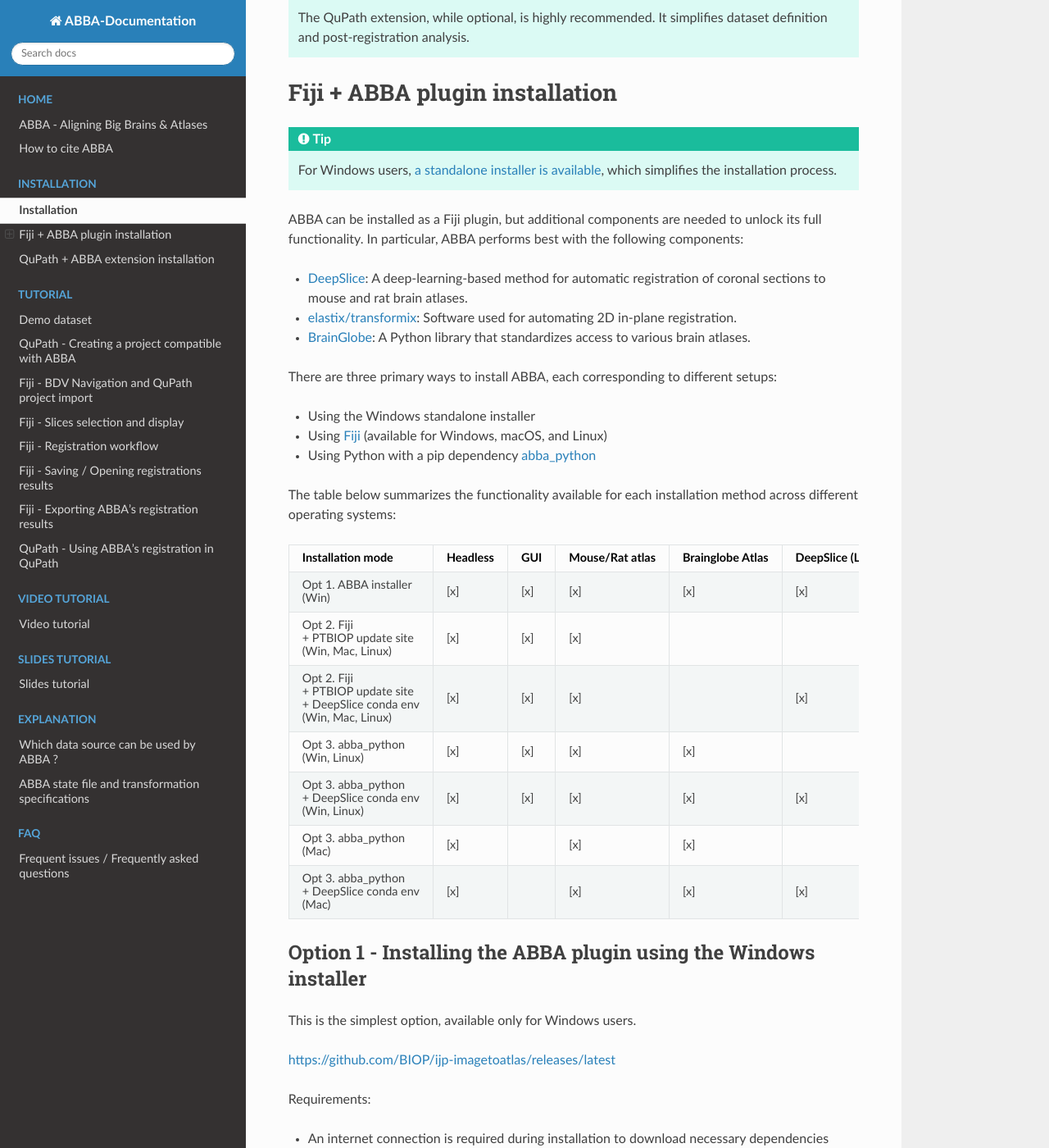
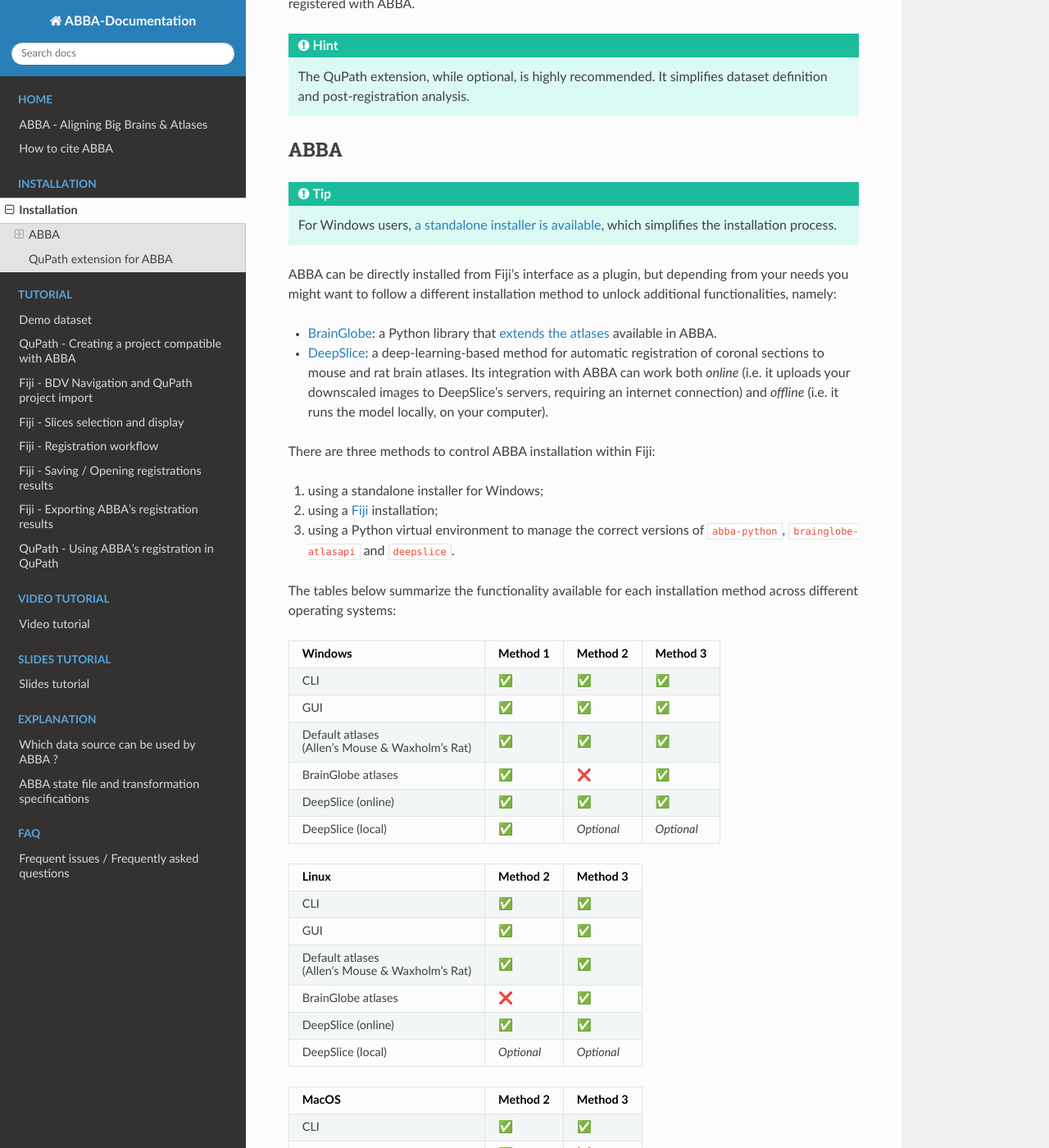
Before and after one commit to BIOP/abba-documentation, a Sphinx documentation site: the page built from docs/source/installation/installation.md, in a window 1280 px wide and 1400 px high, scrolled down 263 px. Shown: the whole window at 82% size. Built offline with Sphinx 7.4.7 and the Read the Docs theme 3.1.0, drawn with Linux system fonts in a browser that asks for light colours; some of the changed text lies outside the part shown.

Commit message:
revisit installation instructions

````diff
--- a/docs/source/installation/installation.md
+++ b/docs/source/installation/installation.md
@@ -1,126 +1,145 @@
 # Installation
 
-ABBA comprises a Fiji plugin, an extension for QuPath, and external software for automating the registration process.
+ABBA is an application offering both a graphic user interface (_GUI_) and a command line interface (_CLI_) that works as _plugin_ of [Fiji](https://fiji.sc/), a common image-processing software used in health sciences.
+
+In addition, we also offer a [QuPath](https://qupath.github.io/) extension that helps importing the region annotations that were registered with ABBA.
 
 :::{hint}
 The QuPath extension, while optional, is highly recommended. It simplifies dataset definition and post-registration analysis.
 :::
 
-# Fiji + ABBA plugin installation
+## ABBA
 
 :::{tip} For Windows users, [a standalone installer is available](https://github.com/BIOP/ijp-imagetoatlas/releases/), which simplifies the installation process.
 :::
 
-ABBA can be installed as a Fiji plugin, but additional components are needed to unlock its full functionality. In particular, ABBA performs best with the following components:
+ABBA can be directly installed from Fiji's interface as a plugin, but depending from your needs you might want to follow a different installation method to unlock additional functionalities, namely:
 
-* [DeepSlice](https://www.deepslice.com.au/): A deep-learning-based method for automatic registration of coronal sections to mouse and rat brain atlases.
-* [elastix/transformix](https://github.com/SuperElastix/elastix): Software used for automating 2D in-plane registration.
-* [BrainGlobe](https://brainglobe.info/about.html): A Python library that standardizes access to various brain atlases.
+<!-- * [elastix/transformix](https://github.com/SuperElastix/elastix): Software used for automating 2D in-plane registration. -->
+* [BrainGlobe](https://brainglobe.info/about.html): a Python library that [extends the atlases](https://brainglobe.info/documentation/brainglobe-atlasapi/index.html#atlases-available) available in ABBA.
+* [DeepSlice](https://www.deepslice.com.au/): a deep-learning-based method for automatic registration of coronal sections to mouse and rat brain atlases. Its integration with ABBA can work both _online_ (i.e. it uploads your downscaled images to DeepSlice's servers, requiring an internet connection) and _offline_ (i.e. it runs the model locally, on your computer).
 
-There are three primary ways to install ABBA, each corresponding to different setups:
-* Using the Windows standalone installer
-* Using [Fiji](https://fiji.sc/) (available for Windows, macOS, and Linux)
-* Using Python with a pip dependency [abba_python](https://pypi.org/project/abba-python/)
+There are three methods to control ABBA installation within Fiji:
+1. using a standalone installer for Windows;
+2. using a [Fiji](https://fiji.sc/) installation;
+3. using a Python virtual environment to manage the correct versions of [`abba-python`](https://pypi.org/project/abba-python/), [`brainglobe-atlasapi`](https://pypi.org/project/brainglobe-atlasapi/) and [`deepslice`](https://pypi.org/project/DeepSlice/).
 
-The table below summarizes the functionality available for each installation method across different operating systems:
+The tables below summarize the functionality available for each installation method across different operating systems:
 
-| Installation mode                                                                       | Headless | GUI | Mouse/Rat atlas | Brainglobe Atlas | DeepSlice (Local) |
-|-----------------------------------------------------------------------------------------|----------|-----|-----------------|------------------|-------------------|
-| Opt 1. ABBA installer <br/>(Win)                                                        | [x]      | [x] | [x]             | [x]              | [x]               |
-| Opt 2. Fiji <br/>+ PTBIOP update site <br/>(Win, Mac, Linux)                            | [x]      | [x] | [x]             |                  |                   |
-| Opt 2. Fiji <br/>+ PTBIOP update site <br/>+ DeepSlice conda env <br/>(Win, Mac, Linux) | [x]      | [x] | [x]             |                  | [x]               |
-| Opt 3. abba_python <br/>(Win, Linux)                                                    | [x]      | [x] | [x]             | [x]              |                   |
-| Opt 3. abba_python <br/>+ DeepSlice conda env <br/>(Win, Linux)                         | [x]      | [x] | [x]             | [x]              | [x]               |
-| Opt 3. abba_python <br/>(Mac)                                                           | [x]      |     | [x]             | [x]              |                   |
-| Opt 3. abba_python <br/>+ DeepSlice conda env <br/>(Mac)                                | [x]      |     | [x]             | [x]              | [x]               |
+| Windows                                             | Method 1 | Method 2   | Method 3   |
+|-----------------------------------------------------|----------|------------|------------|
+| CLI                                                 | ✅       | ✅         | ✅         |
+| GUI                                                 | ✅       | ✅         | ✅         |
+| Default atlases<br/>(Allen's Mouse & Waxholm's Rat) | ✅       | ✅         | ✅         |
+| BrainGlobe atlases                                  | ✅       | ❌         | ✅         |
+| DeepSlice (online)                                  | ✅       | ✅         | ✅         |
+| DeepSlice (local)                                   | ✅       | _Optional_ | _Optional_ |
 
-## Option 1 - Installing the ABBA plugin using the Windows installer
+| Linux                                               | Method 2   | Method 3   |
+|-----------------------------------------------------|------------|------------|
+| CLI                                                 | ✅         | ✅         |
+| GUI                                                 | ✅         | ✅         |
+| Default atlases<br/>(Allen's Mouse & Waxholm's Rat) | ✅         | ✅         |
+| BrainGlobe atlases                                  | ❌         | ✅         |
+| DeepSlice (online)                                  | ✅         | ✅         |
+| DeepSlice (local)                                   | _Optional_ | _Optional_ |
 
-This is the simplest option, available only for Windows users.
+| MacOS                                               | Method 2   | Method 3   |
+|-----------------------------------------------------|------------|------------|
+| CLI                                                 | ✅         | ✅         |
+| GUI                                                 | ✅         | ❌         |
+| Default atlases<br/>(Allen's Mouse & Waxholm's Rat) | ✅         | ✅         |
+| BrainGlobe atlases                                  | ❌         | ✅         |
+| DeepSlice (online)                                  | ✅         | ✅         |
+| DeepSlice (local)                                   | _Optional_ | _Optional_ |
 
-[https://github.com/BIOP/ijp-imagetoatlas/releases/latest](https://github.com/BIOP/ijp-imagetoatlas/releases/latest)
+_NOTE_: a internet connection is required during the installation.
 
-Requirements:
+### Method 1 - Windows installer
 
-* An internet connection is required during installation to download necessary dependencies from PyPI, including [deepslice](https://pypi.org/project/DeepSlice/), [abba-python](https://pypi.org/project/abba-python/), and [brainglobe-api](https://pypi.org/project/brainglobe-atlasapi/).
-* The first time you run ABBA, you will need to download the atlas you intend to use.
+Windows users can use an [automatic installer](https://github.com/BIOP/ijp-imagetoatlas/releases/latest) that sets everything up into an installation with all optional features enabled. This is the simplest solution, albeit the one receiving updates the least frequently.
 
-## Option 2 - Installing the ABBA plugin in Fiji
+### Method 2 - Fiji plugin manager
 
-### Step 1. Download and install Fiji
-If Fiji is not already installed, download and install it from [fiji.sc](https://fiji.sc/).
+This method gets updates the fastest, and they can be installed directly using Fiji's Updater (i.e., `Help > Update...`).
 
-### Step 2. Activate the PTBIOP update site
-* Click `Help > Update... > Manage update sites`
-* Check the box for `PTBIOP`
-* Click `Apply and close` then `Apply changes`
-* Restart Fiji
+#### Step 1. Download and install Fiji
+If Fiji is not already installed, download it from [fiji.sc](https://fiji.sc/) and install it.
 
-### Step 3. (Optional) Activate the OMERO 5.5-5.6 update site
-* Click `Help > Update... > Manage update sites`
-* Tick the checkbox `OMERO 5.5-5.6`
-* Click `Apply and close` then `Apply changes`
-* Restart Fiji
+#### Step 2. Add necessary update site
+* click `Help > Update... > Manage update sites`;
+* tick the checkbox `PTBIOP`;
+* _optional_: tick the checkbox `OMERO 5.5-5.6`\
+This step is necessary only if you want to use ABBA on images saved on an [OMERO server](https://www.openmicroscopy.org/omero/);
+* click `Apply and close` then `Apply changes`;
+* restart Fiji.
 
-### Step 4. Install elastix/transformix
+#### Step 3. Install elastix/transformix
 
-ABBA relies on  [elastix](https://github.com/SuperElastix/elastix) for 2D in-plane registration. Elastix is independent of Fiji and must be installed separately.
-* Download [elastix version 5.2.0](https://github.com/SuperElastix/elastix/releases/tag/5.2.0) for your operating system.
-* Extract it to a convenient location (`C:` on Windows, `Applications` on macOS).
+[elastix](https://elastix.dev/), a toolbox for 2D in-plane registration, is an indipendent program that is executed by ABBA under the hood in order to apply affine and spline transformations to the images.
 
-#### Windows
-Install [Visual C++ redistributable](https://learn.microsoft.com/en-us/cpp/windows/latest-supported-vc-redist?view=msvc-170), (choose `vc_redist.x64.exe` for a 64-bit system).
+* download [elastix version 5.2.0](https://github.com/SuperElastix/elastix/releases/tag/5.2.0) for your operating system;
+* extract it to a convenient location (e.g., `C:\` on Windows, `/opt/` on Linux, `Applications` on MacOS).
+
+##### Windows
+Download [Visual C++ redistributable](https://learn.microsoft.com/en-us/cpp/windows/latest-supported-vc-redist?view=msvc-170) (`vc_redist.x64.exe` for 64-bit systems) and install it.
 
 :::{warning}
 If you are updating Fiji and switch from elastix 5.0.1 to elastix 5.2.0, make sure you have the latest version installed. Otherwise elastix will not work.
 :::
 
-#### Mac
+##### Linux
+No special steps are required.
+
+##### MacOS
 Since macOS treats elastix and transformix as software from "unknown developers," you need to [create security exceptions](https://support.apple.com/en-hk/guide/mac-help/mh40616/mac) for both executables to bypass repeated warnings.
 
-#### Linux
-No special steps are required.
+#### Step 5. Set elastix paths in Fiji
 
-### Step 5. Set `elastix` and `transformix` Paths in Fiji
-* Run Fiji and execute `Plugins › BIOP › Set and Check Wrappers`.
-* Specify the paths for the elastix and transformix executables. For instance:
+Now you have to tell Fiji where to find your installation of `elastix` and `transformix` by clicking on `Plugins › BIOP › Elastix > Test elastix`. When asked, specify the paths of `elastix` and `transformix` executables. For instance:
 
 ![Setting elastix and transformix path in Fiji](../assets/img/fiji_elastix_transformix_path.png)
 
-You should see confirmation messages like:
+In Fiji's console (`Window > Console`, if closed), you should see a confirmation messages like:
+```
+[INFO] Elastix	->	set :-)
+Transformix	->	set :-)
+```
 
-* [INFO] Transformix -> set :-)
-* Elastix -> set :-)
+Lastly, you will be asked to start a registration test. Run it and check its result.
+<!-- To verify `elastix` is working, you can run [this test script](https://gist.githubusercontent.com/NicoKiaru/b91f9f3f0069b765a49b5d4629a8b1c7/raw/a64f92467bc354eb45af579b5eb3c5a8a0c466b4/TestRegister.groovy) in Fiji. Save the file with a .groovy extension, open it in Fiji, and run it. -->
 
-To verify elastix is working, you can run [this test script](https://gist.github.com/NicoKiaru/b91f9f3f0069b765a49b5d4629a8b1c7) in Fiji. Save the file with a .groovy extension, open it in Fiji, and run it.
+#### Step 6. Install DeepSlice locally _[optional]_
 
-### Step 6. (Optional) Installing DeepSlice locally
-
-While you can use the web-based DeepSlice interface, installing it locally can streamline the registration process.
+While you can use the default web-based DeepSlice interface, installing it locally can streamline the registration process.
 
 To install DeepSlice locally, please follow the instructions specified in the [BIOP wrappers repository](https://github.com/BIOP/ijl-utilities-wrappers#deepslice). In brief, the installation consists of:
-* installing miniforge
-* creating a conda environment for deepslice
-* adding conda to the PATH environment variable (windows)
-* specifying the conda environment location in Fiji
+* installing miniforge;
+* adding conda to the PATH environment variable (Windows only);
+* creating a conda environment for `deepslice`;
+* specifying the conda environment location in Fiji.
 
-## Option 3 - Installing ABBA plugin in python
+### Method 3 - Installing ABBA plugin in python
 
-ABBA is available as a [PyPI dependency](https://pypi.org/project/abba-python/). For installation instructions and startup commands, refer to the [abba_python README](https://pypi.org/project/abba-python/).
+ABBA can also be installed within a python environment thanks to [`abba-python`](https://pypi.org/project/abba-python/). This method adds support to [BrainGlobe](https://brainglobe.info/documentation/brainglobe-atlasapi/index.html#atlases-available)'s additional atlaes.
 
-# QuPath + ABBA extension installation
+For the installation instructions refer to the [project's page](https://github.com/BIOP/abba_python).
 
-1. Install [QuPath](https://qupath.github.io/).
-2. Download the latest [ABBA extension zip file](https://github.com/BIOP/qupath-extension-abba/releases/latest) (named `qupath-extension-abba-x.y.z.zip`).
-3. Unzip it.
-4. Drag and drop the .jar files into QuPath's main window.
+## QuPath extension for ABBA
+
+1. if QuPath is not already installed, [download it](https://qupath.github.io/) and install it;
+2. download the latest [ABBA extension](https://github.com/BIOP/qupath-extension-abba/releases/latest) zip file (named `qupath-extension-abba-x.y.z.zip`);
+3. unzip it;
+4. drag-and-drop the `.jar` files into QuPath's main window;
 
 :::{note}
 If you're using OMERO for your data, you'll need the [QuPath OMERO RAW extension](https://github.com/BIOP/qupath-extension-biop-omero). Follow the [installation guide](https://github.com/BIOP/qupath-extension-biop-omero/blob/omero-raw/README.md).
 :::
 
-5. Restart QuPath. You should now see the following extensions under `Extensions>Manage extensions`:
+5. Restart QuPath.
+
+You should now see the following extensions under `Extensions > Manage extensions`:
 * ABBA
 * Image Combiner Warpy
 * Warpy
-* OMERO BIOP
+* OMERO BIOP _[optional]_
````
